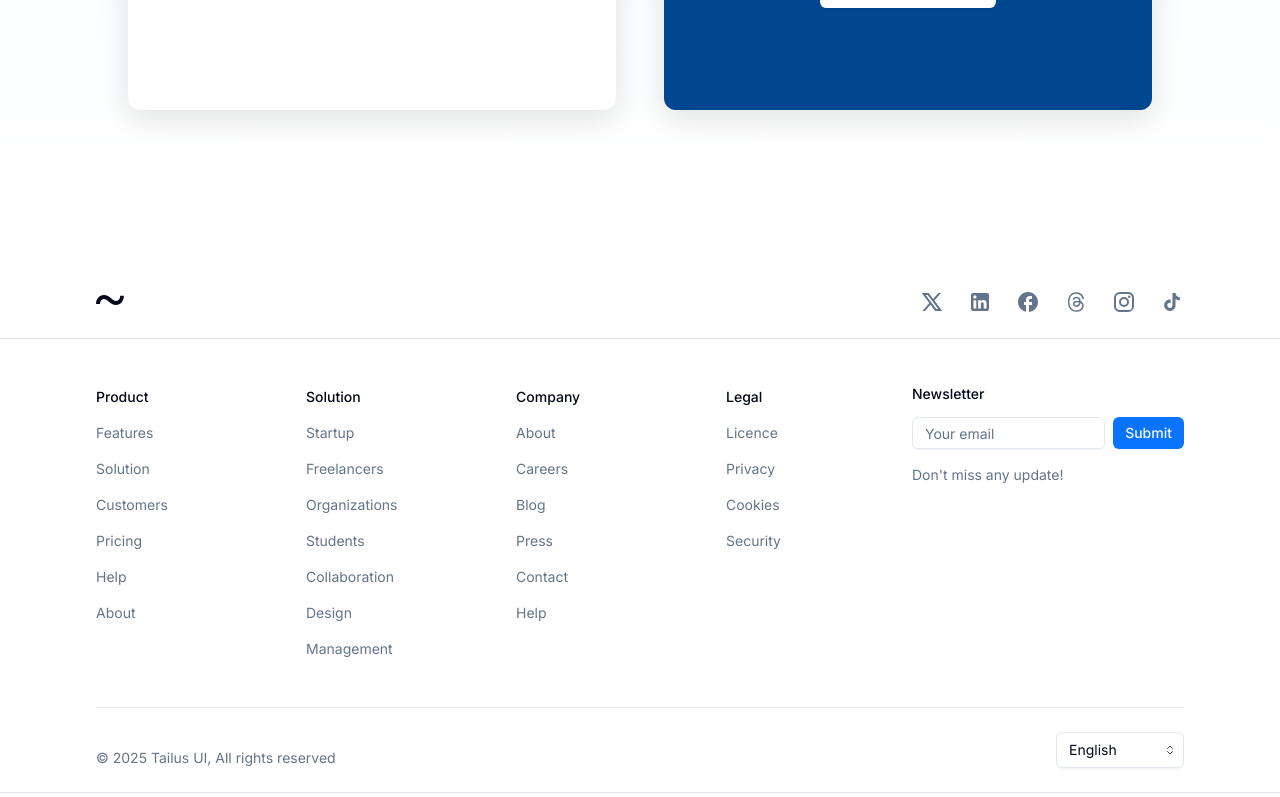
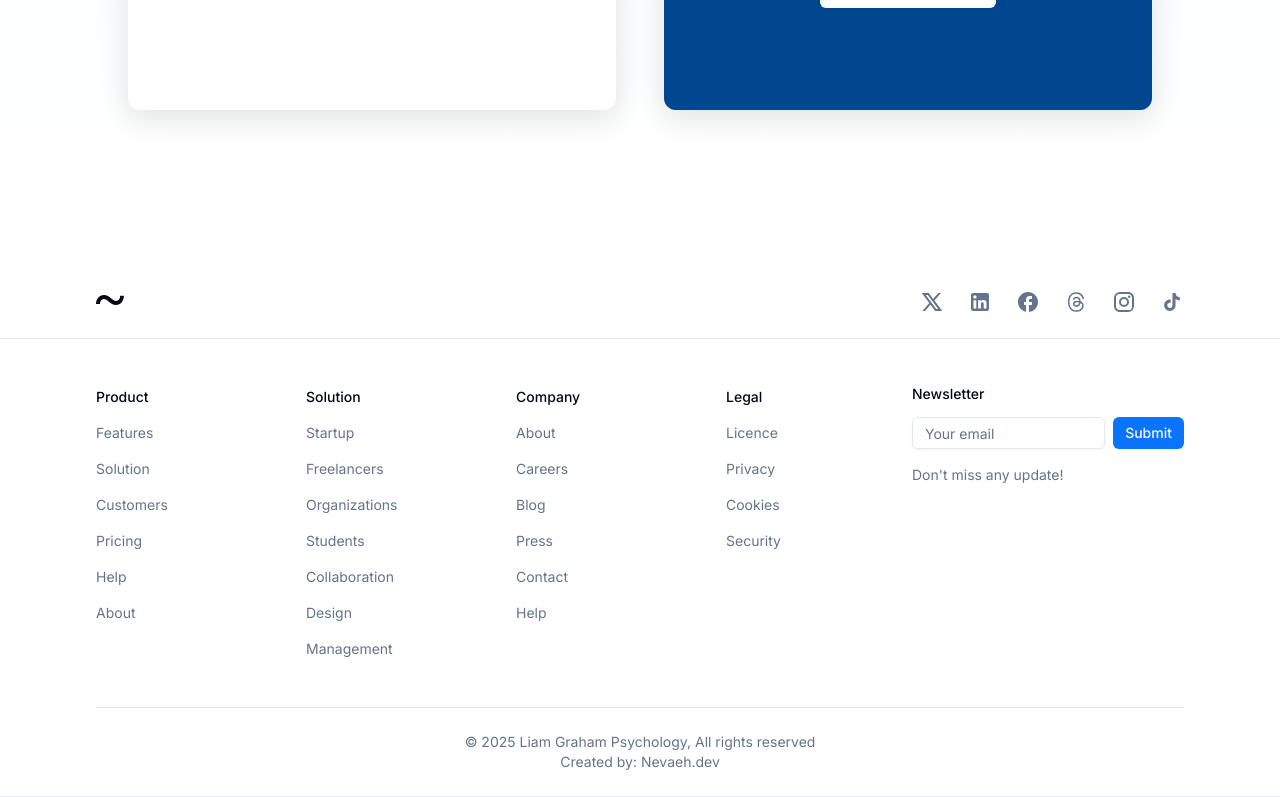
Before and after one commit to ethandiedericks/liam-graham-psychometry, a Next.js app: page / in a window 1280 px wide. Shown: the part 5372-6169 px from the top of the page. Built offline with nearby package versions, Linux system fonts and the light colour scheme.

Commit message:
changed footer to include tag

```diff
--- a/src/components/layout/Footer.tsx
+++ b/src/components/layout/Footer.tsx
@@ -3,8 +3,7 @@ import { Button } from "@/components/ui/button";
 import { Input } from "@/components/ui/input";
 import { Label } from "@/components/ui/label";
 import { footerLinks } from "@/constants";
-import { cn } from "@/lib/utils";
-import { ChevronsUpDown } from "lucide-react";
+
 import Link from "next/link";
 
 export default function Footer() {
@@ -183,32 +182,22 @@ export default function Footer() {
             </div>
           </form>
         </div>
-        <div className="mt-12 flex flex-wrap items-end justify-between gap-6 border-t py-6">
+        <div className="mt-12 flex-col flex-wrap items-end justify-between gap-6 border-t py-6">
           <small className="text-muted-foreground order-last block text-center text-sm md:order-first">
-            © {new Date().getFullYear()} Tailus UI, All rights reserved
+            © {new Date().getFullYear()} Liam Graham Psychology, All rights
+            reserved
           </small>
-          <form action="">
-            <div className="relative">
-              <ChevronsUpDown
-                className="pointer-events-none absolute inset-y-0 right-2 my-auto opacity-75"
-                size="0.75rem"
-              />
-              <select
-                className={cn(
-                  "border-input file:text-foreground placeholder:text-muted-foreground selection:bg-primary selection:text-primary-foreground shadow-xs flex h-9 w-full min-w-32 appearance-none rounded-md border bg-transparent px-3 py-1 text-base outline-none transition-[color,box-shadow] file:inline-flex file:h-7 file:border-0 file:bg-transparent file:text-sm file:font-medium disabled:pointer-events-none disabled:cursor-not-allowed disabled:opacity-50 md:text-sm",
-                  "focus-visible:border-ring focus-visible:ring-ring/50 focus-visible:ring-[3px]",
-                  "aria-invalid:ring-destructive/20 dark:aria-invalid:ring-destructive/40 aria-invalid:border-destructive"
-                )}
-                name="language"
-              >
-                <option value="1">English</option>
-                <option value="2">Espanol</option>
-                <option value="3">Français</option>
-                <option value="4">Swahili</option>
-                <option value="5">Lingala</option>
-              </select>
-            </div>
-          </form>
+
+          <small className="items-center justify-center text-muted-foreground order-last block text-center text-sm md:order-first">
+            Created by:&nbsp;
+            <Link
+              href={"https://nevaeh.dev"}
+              className="hover:underline"
+              target="blank"
+            >
+              Nevaeh.dev
+            </Link>
+          </small>
         </div>
       </div>
     </footer>
```
